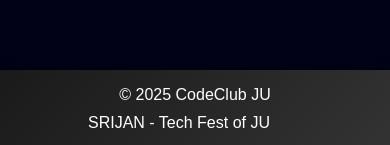
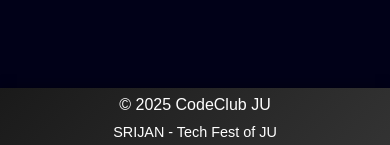
Before and after one commit to Witty-31-06/Uncode-website, a React (Create React App) app in the folder frontend/: page / in a window 390 px wide. Shown: the part 696-841 px from the top of the page. Built offline with nearby package versions, Linux system fonts and the light colour scheme; no server answers.

Commit message:
Changes in frontend. changed app.css and test.js to add cooldown and responsiveness

```diff
--- a/frontend/src/App.css
+++ b/frontend/src/App.css
@@ -51,3 +51,18 @@ body {
     gap: 10px;
   }
 }
+
+@media (max-width: 576px) {
+  .footer {
+    padding: 0.5rem 0;
+  }
+
+  .footer .container {
+    text-align: center;
+  }
+
+  .footer .srijan {
+    margin: 0;
+    font-size: 0.9rem;
+  }
+}
--- a/frontend/src/pages/Test.js
+++ b/frontend/src/pages/Test.js
@@ -7,7 +7,6 @@ import ProblemStatement from "../components/ProblemStatement";
 import InputSection from "../components/InputSection";
 import OutputSection from "../components/OutputSection";
 import ProblemSelector from "../components/ProblemSelector";
-const API_BASE_URL = process.env.REACT_APP_BACKEND_URL || "http://localhost:5000";
 
 
 const Test = () => {
@@ -31,7 +30,7 @@ const Test = () => {
     const fetchProblems = async () => {
       setLoading(true);
       try {
-        const response = await axios.get(`${API_BASE_URL}/problems`);
+        const response = await axios.get("/problems");
         const problemsData = response.data;
         setProblems(problemsData);
 
@@ -114,12 +113,10 @@ const Test = () => {
     const tauntMessages = [
       "Copy kar raha tha...Soch raha hoga na ‘isko kaise pata chala?’ Beta, teri shakal se hi ‘Ctrl + C Ctrl + V coder’ vibes aa rahi hai! Uncode mein aise nahi chalega, algorithm pe kaam kar!",
       "Beta, tu toh code likhne ke naam pe hi darr gaya? Uncode mein aise nahi chalega, code likh!",
-      "Ajeeb banda hai tu, problem ka logic samajhne ka natak bhi karega ya seedha ‘print(expected_output)’ dalke chal padega? Genius bano, hardcoded coder nahi!",
       "Beta, tu toh ‘print’ ke bina kuch nahi karta! Uncode mein aise nahi chalega, code likh!",
       "Bhagwan teri copy-paste ki atma ko shanti de! Ab toh sudhar ja!",
       "Beta, tu toh ‘Ctrl + C Ctrl + V’ ke bina kuch nahi karta! Uncode mein aise nahi chalega, code likh!",
       "Ajeeb insaan hai tu... Copy-paste ka ashirwad lene aaya hai? Beta, yeh shastra tere liye nahi likha gaya! Apni soch se kuch naya kar!",
-      "Bro, Uncode jite jaabi mone korechis copy-paste diye? Bhalo bhalo! Pattern bojha nei, toh leaderboard er last e thakbi!",
       "Aree bhai, eta Uncode! Nijer brain lagabi na toh kikora jabe",
     ];
 
@@ -161,9 +158,21 @@ const Test = () => {
   const handleSubmit = async (e) => {
     e.preventDefault();
     setRunning(true);
+
+    // Create a promise that resolves after 1 second
+    const delay = new Promise((resolve) => setTimeout(resolve, 1000));
+
     try {
-      const response = await axios.post(`${API_BASE_URL}/run`, { problem, input });
-      setOutput(response.data.output);
+      // const response = await axios.post("/run", { problem, input });
+      // setOutput(response.data.output);
+
+       const response = await Promise.all([
+         axios.post("/run", { problem, input }),
+         delay,
+       ]);
+
+       // Set the output from the API response
+       setOutput(response[0].data.output);
     } catch {
       setOutput("");
     } finally {
```
